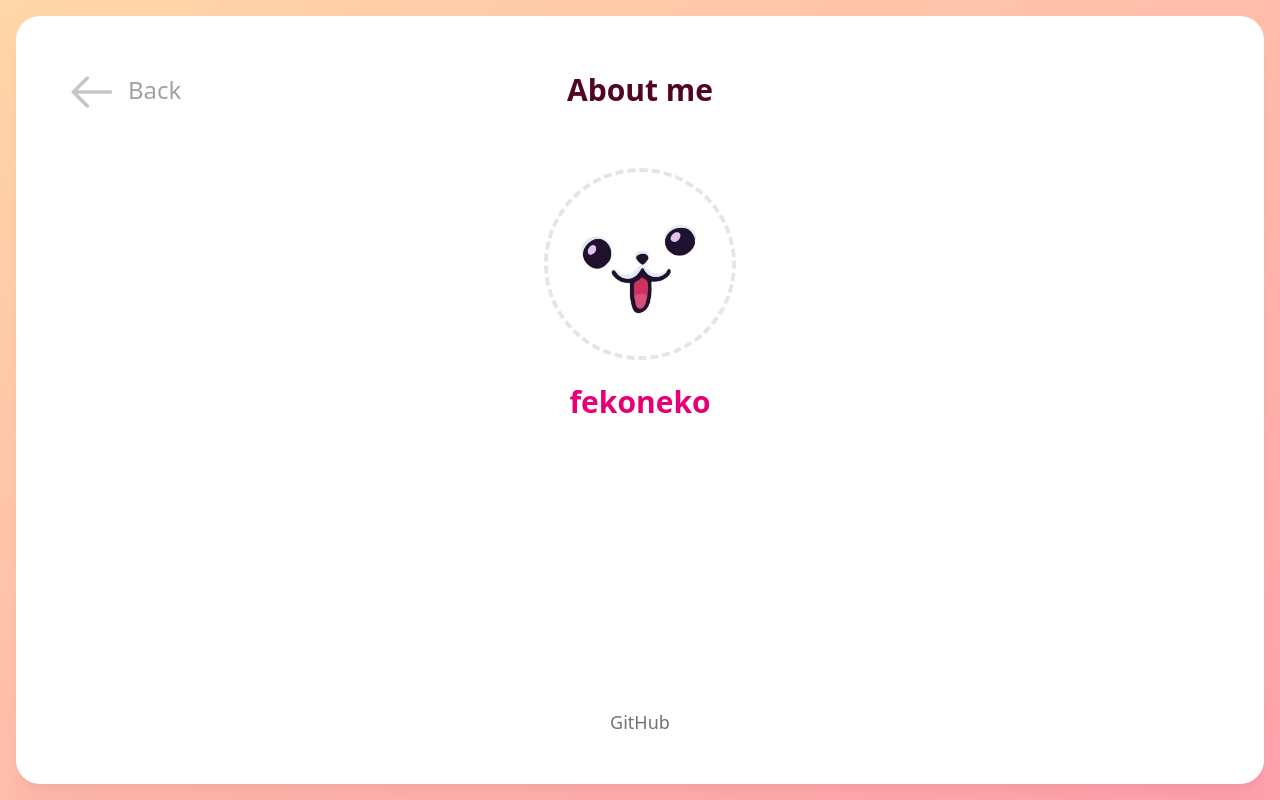
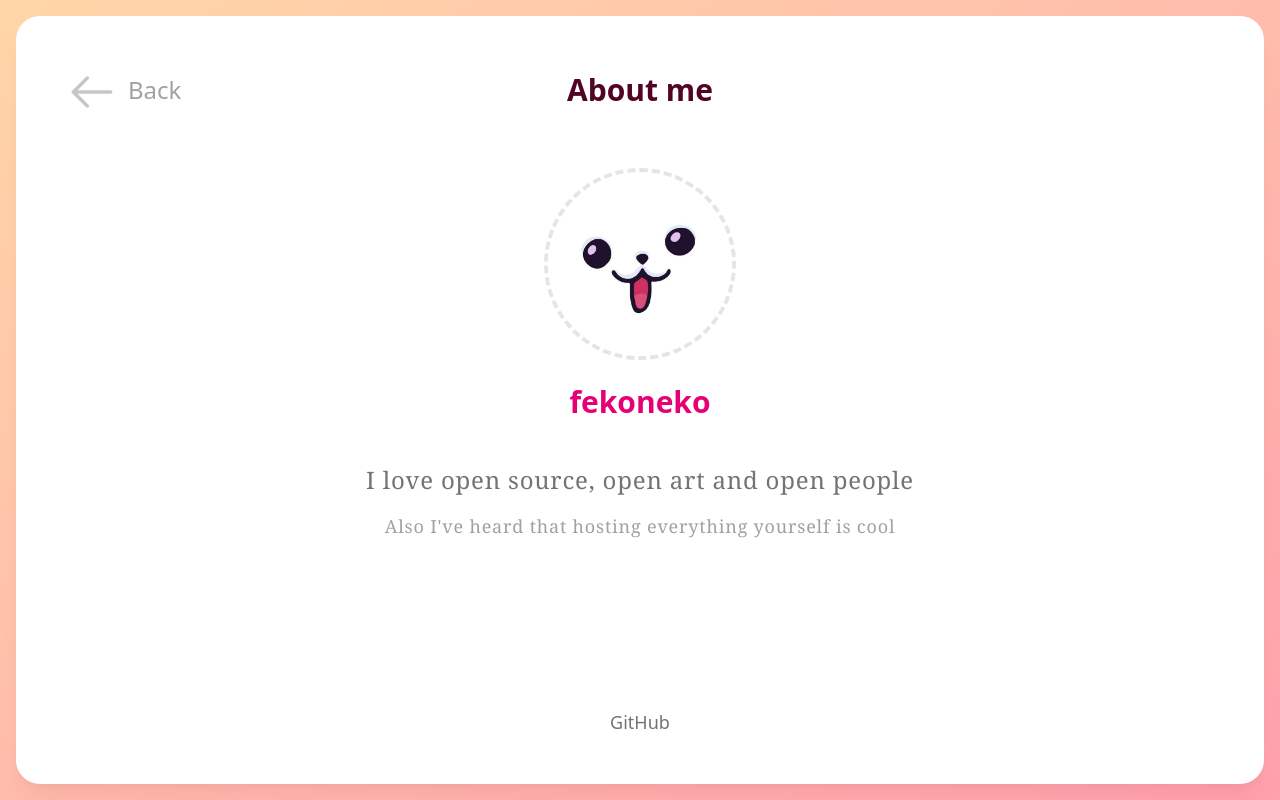
Before and after one commit to fekoneko/fekoneko-vps, a SvelteKit app in the folder landing/: page /about in a window 1280 px wide. Built offline with nearby package versions, Linux system fonts and the light colour scheme.

Commit message:
landing: about page content

```diff
--- a/landing/src/routes/about/+page.svelte
+++ b/landing/src/routes/about/+page.svelte
@@ -11,14 +11,29 @@
   <ArrowLink href="/" label="Back" direction="left" />
 </div>
 
-<figure class="flex grow flex-col items-center gap-6">
-  <img
-    src="/fekoneko-avatar.jpg"
-    alt="fekoneko avatar"
-    class="xs:size-48 size-40 rounded-full border-4 border-dashed border-neutral-200"
-  />
-  <figcaption class="xs:text-3xl text-center text-2xl font-bold text-pink-600">fekoneko</figcaption>
-</figure>
+<div class="flex grow flex-col gap-11">
+  <figure class="flex flex-col items-center gap-6">
+    <img
+      src="/fekoneko-avatar.jpg"
+      alt="fekoneko avatar"
+      class="xs:size-48 size-40 rounded-full border-4 border-dashed border-neutral-200 transition-all"
+    />
+    <figcaption class="xs:text-3xl text-center text-2xl font-bold text-pink-600">
+      fekoneko
+    </figcaption>
+  </figure>
+
+  <div class="flex max-w-[24rem] flex-col gap-5 font-serif tracking-wider sm:max-w-none sm:gap-4">
+    <p class="xs:text-2xl **:font-normal text-center text-[1.35rem] text-neutral-500">
+      <span class="whitespace-nowrap"> I love open source, open </span>{' '}
+      <span class="whitespace-nowrap"> art and open people </span>
+    </p>
+    <p class="text-center text-lg text-neutral-400">
+      <span class="whitespace-nowrap">Also I've heard that hosting</span>{' '}
+      <span class="whitespace-nowrap">everything yourself is cool</span>
+    </p>
+  </div>
+</div>
 
 <a
   href="https://github.com/fekoneko"
```
